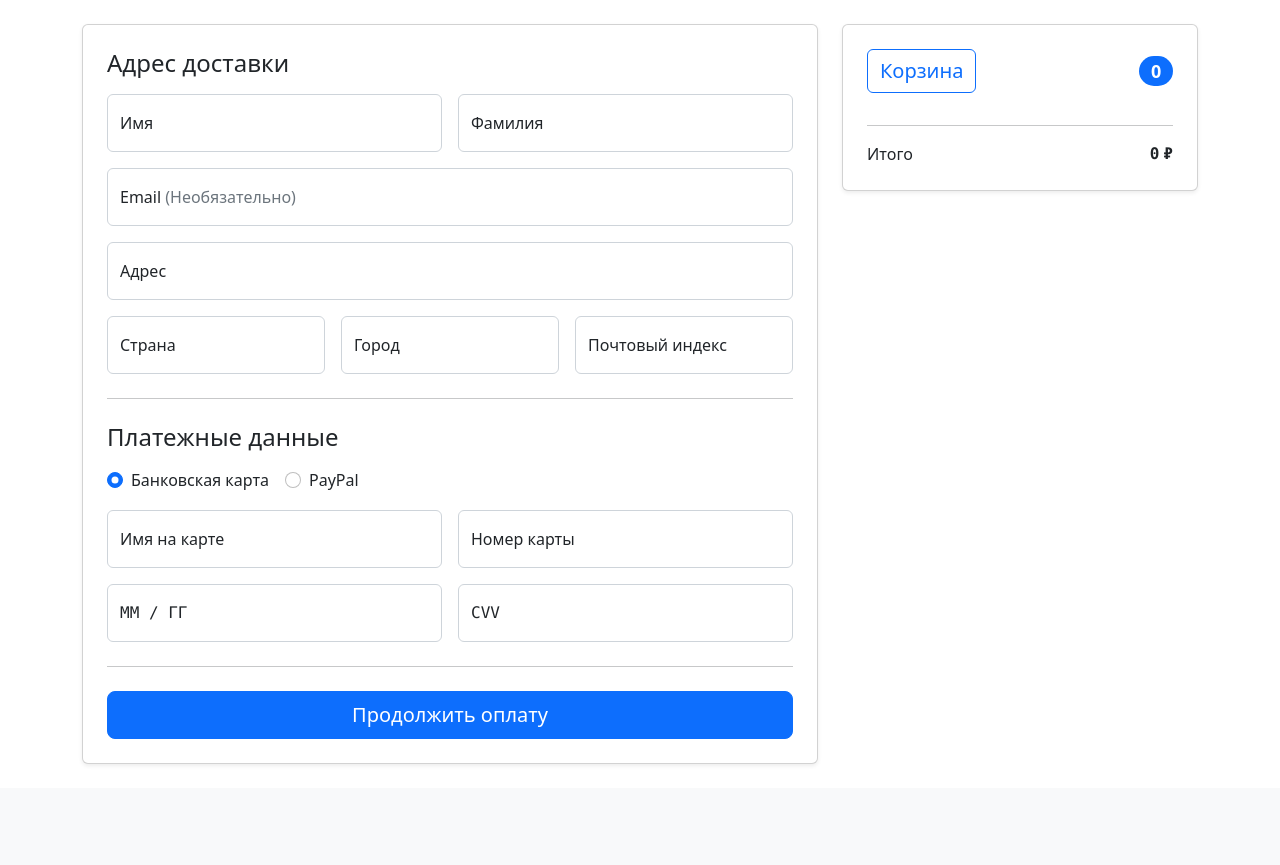
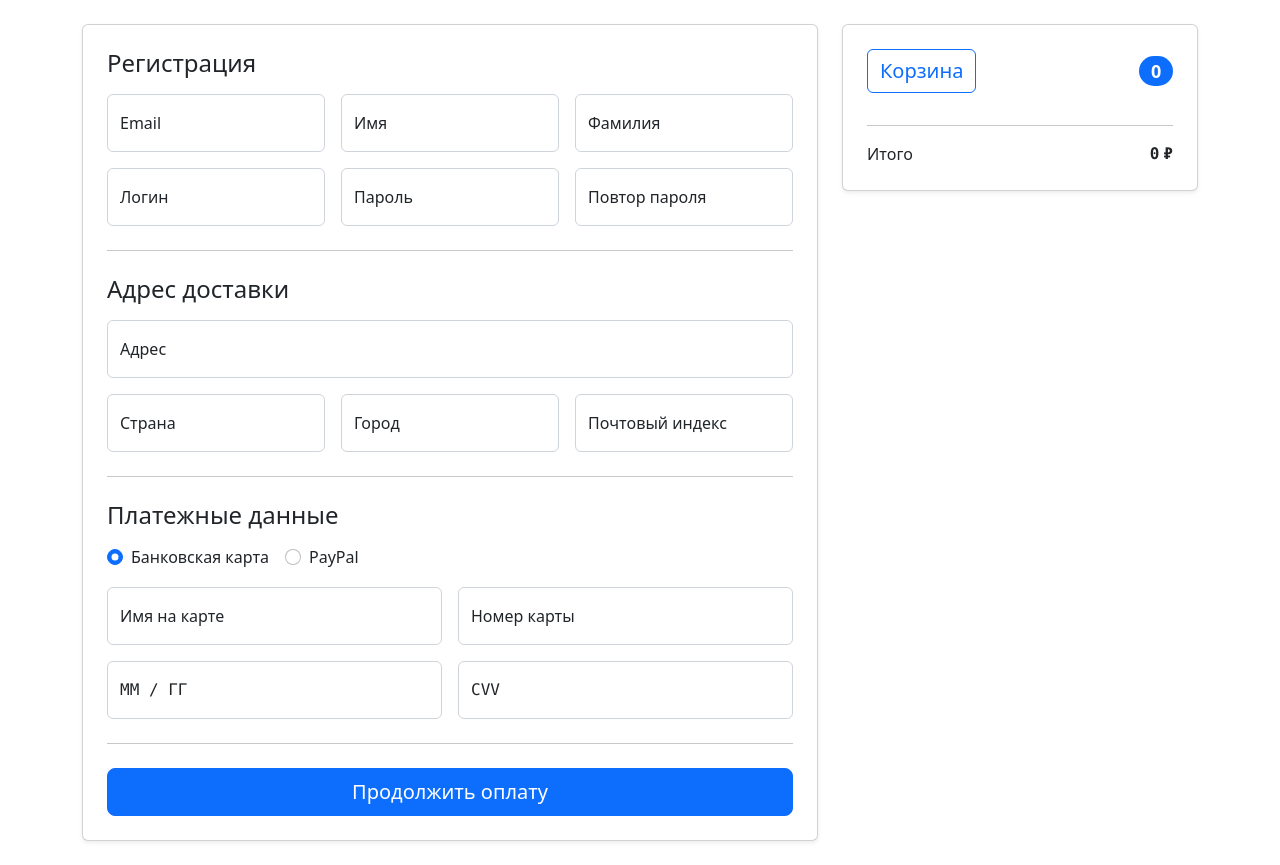
Before and after one commit to steqa/SMAR-ecommerce, a Django app: page /checkout/ in a window 1280 px wide. Shown: the part 56-921 px from the top of the page. Before the commit the page ends 820 px from the top, so only its background shows below. Run offline with Django 4.2, Linux system fonts and the light colour scheme.

Commit message:
Добавлено: валидация полей регистрации при размещении заказа гостем

```diff
--- a/static/js/checkout.js
+++ b/static/js/checkout.js
@@ -1,19 +1,22 @@
-console.log(totalOrderPrice)
+const paymentBtn = document.getElementById('paymentBtn')
+const checkoutForm = document.getElementById('checkoutForm')
+const formFields = document.querySelectorAll('.form-control')
 
-const paymentBtn = document.getElementById('paymentBtn')
-const shippingForm = document.getElementById('shippingForm')
-console.log(paymentBtn)
-
-paymentBtn.addEventListener('click', function (e) {
+paymentBtn.addEventListener('click', function (element) {
+    element.preventDefault()
     submitFormData()
 })
 
 function submitFormData() {
-    console.log('Payment btn clicked')
+    const userInfo = {
+        'email': null,
+        'first_name': null,
+        'last_name': null,
+        'username': null,
+        'password1': null,
+        'password2': null,
+    }
     const shippingInfo = {
-        'firstName': null,
-        'lastName': null,
-        'email': null,
         'address': null,
         'city': null,
         'country': null,
@@ -21,14 +24,19 @@ function submitFormData() {
         'totalOrderPrice': totalOrderPrice,
     }
 
-    shippingInfo.firstName = shippingForm.firstName.value
-    shippingInfo.lastName = shippingForm.lastName.value
-    shippingInfo.email = shippingForm.email.value
-    shippingInfo.address = shippingForm.address.value
-    shippingInfo.city = shippingForm.city.value
-    shippingInfo.country = shippingForm.country.value
-    shippingInfo.postcode = shippingForm.postcode.value
+    userInfo.email = checkoutForm.email.value
+    userInfo.first_name = checkoutForm.first_name.value
+    userInfo.last_name = checkoutForm.last_name.value
+    if (user == 'AnonymousUser') {
+        userInfo.username = checkoutForm.username.value
+        userInfo.password1 = checkoutForm.password1.value
+        userInfo.password2 = checkoutForm.password2.value
+    }
 
+    shippingInfo.address = checkoutForm.address.value
+    shippingInfo.city = checkoutForm.city.value
+    shippingInfo.country = checkoutForm.country.value
+    shippingInfo.postcode = checkoutForm.postcode.value
 
     const url = '/place-order/'
 
@@ -39,7 +47,8 @@ function submitFormData() {
             'X-CSRFToken': csrftoken,
         },
         body: JSON.stringify({
-            shippingInfo
+            'userInfo': userInfo,
+            'shippingInfo': shippingInfo,
         }),
     })
 
@@ -48,14 +57,27 @@ function submitFormData() {
         })
 
         .then((data) => {
-            console.log('Success:', data)
-            alert('Payment complete!')
+            // alert('Payment complete!')
+            formFields.forEach((element) => {
+                invalidFeedbackBlock = element.closest('.form-floating').querySelector('.invalid-feedback')
+
+                if (data['error_fields'].includes(element.getAttribute('name'))) {
+                    element.classList.remove('is-valid')
+                    element.classList.add('is-invalid')
+                    invalidFeedbackBlock.textContent = data['errors'][element.getAttribute('name')]
+                } else if (data['success_fields'].includes(element.getAttribute('name'))) {
+                    element.classList.remove('is-invalid')
+                    element.classList.add('is-valid')
+                    invalidFeedbackBlock.textContent = ''
+                }
+            })
+
             if (user == 'AnonymousUser') {
                 cart = {}
                 document.cookie = 'cart=' + JSON.stringify(cart) + ';domain=;path=/'
-                window.location.replace(storeUrl)
+                // window.location.replace(storeUrl)
             } else {
-                window.location.replace(storeUrl)
+                // window.location.replace(storeUrl)
             }
         })
 }
--- a/store/templates/store/checkout.html
+++ b/store/templates/store/checkout.html
@@ -11,60 +11,92 @@
 {% block content %}
 <div class="row gx-4 my-4">
 
-    <div class="col-xl-4 col-12 order-xl-last mb-4">
+    <div class="col-xl-8 col-12">
         <div class="card shadow-sm p-4">
-            <h4 class="d-flex justify-content-between align-items-center mb-3">
-                <a href="{% url 'cart' %}" class="btn btn-outline-primary fs-5">Корзина</a>
-                <span class="badge bg-primary rounded-pill">{{ order.get_total_order_quantity }}</span>
-            </h4>
-            <hr>
-            {% for item in order_items %}
-            <div class="row align-items-center">
-                <div class="col-8 d-flex align-items-center">
-                    <img src="{{ item.product.image.url }}" class="rounded-1" style="height: 50px;" alt="...">
-                    <h6 class="m-0 ms-2">{{ item.product.name }}</h6>
-                </div>
-                <div class="col-4 text-end">
-                    <p class="m-0 text-secondary text-end">x{{ item.quantity }}</p>
-                    <p class="m-0 font-monospace fw-semibold">{{ item.product.price|floatformat:"-2g" }}<span class="ms-1">₽</span></p>
+            <form id="checkoutForm">
+                {% if request.user.is_authenticated == False %}
+                <h4 class="mb-3">Регистрация</h4>
+                <div class="row g-3">
+                    <div class="col-sm-4">
+                        <div class="form-floating">
+                            <input type="email" class="form-control" name="email" placeholder="Email">
+                            <label>Email</label>
+                            <div class="invalid-feedback"></div>
                         </div>
                     </div>
-            <hr>
-            {% endfor %}
-            <div class="d-flex justify-content-between">
-                <span>Итого</span>
-                <p class="m-0 font-monospace fw-semibold">{{ order.get_total_order_price|floatformat:"-2g" }}<span class="ms-1">₽</span></p>
+
+                    <div class="col-sm-4">
+                        <div class="form-floating">
+                            <input type="text" class="form-control" name="first_name" placeholder="Имя">
+                            <label>Имя</label>
+                            <div class="invalid-feedback"></div>
+                        </div>
+                    </div>
+
+                    <div class="col-sm-4">
+                        <div class="form-floating">
+                            <input type="text" class="form-control" name="last_name" placeholder="Фамилия">
+                            <label>Фамилия</label>
+                            <div class="invalid-feedback"></div>
+                        </div>
+                    </div>
+
+                    <div class="col-sm-4">
+                        <div class="form-floating">
+                            <input type="username" class="form-control" name="username" placeholder="Логин">
+                            <label>Логин</label>
+                            <div class="invalid-feedback"></div>
+                        </div>
+                    </div>
+
+                    <div class="col-sm-4">
+                        <div class="form-floating">
+                            <input type="password" class="form-control" name="password1" placeholder="Пароль">
+                            <label>Пароль</label>
+                            <div class="invalid-feedback"></div>
+                        </div>
+                    </div>
+
+                    <div class="col-sm-4">
+                        <div class="form-floating">
+                            <input type="password" class="form-control" name="password2" placeholder="Повтор пароля">
+                            <label>Повтор пароля</label>
+                            <div class="invalid-feedback"></div>
                         </div>
                     </div>
                 </div>
 
-    <div class="col-xl-8 col-12">
-        <div class="card shadow-sm p-4">
+                <hr class="my-4">
+                {% endif %}
+
                 <h4 class="mb-3">Адрес доставки</h4>
 
-            <form id="shippingForm">
                 <div class="row g-3">
-
+                    {% if user.is_authenticated %}
                     <div class="col-sm-6">
                         <div class="form-floating">
-                            <input type="text" class="form-control" name="firstName" placeholder="Имя" value="{{ first_name }}">
+                            <input type="text" class="form-control" name="first_name" placeholder="Имя"
+                                value="{{ first_name }}" disabled>
                             <label>Имя</label>
                         </div>
                     </div>
 
                     <div class="col-sm-6">
                         <div class="form-floating">
-                            <input type="text" class="form-control" name="lastName" placeholder="Фамилия" value="{{ last_name }}">
+                            <input type="text" class="form-control" name="last_name" placeholder="Фамилия"
+                                value="{{ last_name }}" disabled>
                             <label>Фамилия</label>
                         </div>
                     </div>
 
                     <div class="col-12">
                         <div class="form-floating">
-                            <input type="email" class="form-control" name="email" placeholder="Необязательно" value="{{ email }}">
-                            <label>Email <span class="text-muted">(Необязательно)</span></label>
+                            <input type="email" class="form-control" name="email" placeholder="Email"
+                                value="{{ email }}" disabled>
+                            <label>Email</label>
                         </div>
                     </div>
+                    {% endif %}
 
                     <div class="col-12">
                         <div class="form-floating">
@@ -102,11 +134,11 @@
                 <div class="row my-3">
                     <div class="d-flex">
                         <div class="form-check me-3">
-                            <input type="radio" class="form-check-input" name="bankCard" id="paymentMethod1" checked>
+                            <input type="radio" class="form-check-input" name="bank_card" id="paymentMethod1" checked>
                             <label class="form-check-label" for="paymentMethod1">Банковская карта</label>
                         </div>
                         <div class="form-check">
-                            <input type="radio" class="form-check-input" name="payPal" id="paymentMethod2">
+                            <input type="radio" class="form-check-input" name="paypal" id="paymentMethod2">
                             <label class="form-check-label" for="paymentMethod2">PayPal</label>
                         </div>
                     </div>
@@ -115,28 +147,28 @@
                 <div class="row g-3">
                     <div class="col-md-6">
                         <div class="form-floating">
-                            <input type="text" class="form-control" name="cardName" placeholder="Имя на карте">
+                            <input type="text" class="form-control" name="card_name" placeholder="Имя на карте">
                             <label>Имя на карте</label>
                         </div>
                     </div>
 
                     <div class="col-md-6">
                         <div class="form-floating">
-                            <input type="text" class="form-control" name="cardNumber" placeholder="Номер карты">
+                            <input type="text" class="form-control" name="card_number" placeholder="Номер карты">
                             <label>Номер карты</label>
                         </div>
                     </div>
 
                     <div class="col-sm-6">
                         <div class="form-floating">
-                            <input type="text" class="form-control" name="cardDate" placeholder="ММ / ГГ">
+                            <input type="text" class="form-control" name="card_date" placeholder="ММ / ГГ">
                             <label class="font-monospace">ММ / ГГ</label>
                         </div>
                     </div>
 
                     <div class="col-sm-6">
                         <div class="form-floating">
-                            <input type="text" class="form-control" name="cardCVV" placeholder="CVV">
+                            <input type="text" class="form-control" name="card_CVV" placeholder="CVV">
                             <label class="font-monospace">CVV</label>
                         </div>
                     </div>
@@ -144,8 +176,37 @@
 
                 <hr class="my-4">
 
-                <button class="w-100 btn btn-primary btn-lg" type="submit" id="paymentBtn">Продолжить оплату</button>
+                <button class="w-100 btn btn-primary btn-lg" id="paymentBtn">Продолжить оплату</button>
             </form>
+        </div>
+    </div>
+
+    <div class="col-xl-4 col-12 order-xl-last order-first mb-4">
+        <div class="card shadow-sm p-4">
+            <h4 class="d-flex justify-content-between align-items-center mb-3">
+                <a href="{% url 'cart' %}" class="btn btn-outline-primary fs-5">Корзина</a>
+                <span class="badge bg-primary rounded-pill">{{ order.get_total_order_quantity }}</span>
+            </h4>
+            <hr>
+            {% for item in order_items %}
+            <div class="row align-items-center">
+                <div class="col-8 d-flex align-items-center">
+                    <img src="{{ item.product.image.url }}" class="rounded-1" style="height: 50px;" alt="...">
+                    <h6 class="m-0 ms-2">{{ item.product.name }}</h6>
+                </div>
+                <div class="col-4 text-end">
+                    <p class="m-0 text-secondary text-end">x{{ item.quantity }}</p>
+                    <p class="m-0 font-monospace fw-semibold">{{ item.product.price|floatformat:"-2g" }}<span
+                            class="ms-1">₽</span></p>
+                </div>
+            </div>
+            <hr>
+            {% endfor %}
+            <div class="d-flex justify-content-between">
+                <span>Итого</span>
+                <p class="m-0 font-monospace fw-semibold">{{ order.get_total_order_price|floatformat:"-2g" }}<span
+                        class="ms-1">₽</span></p>
+            </div>
         </div>
     </div>
 
--- a/store/views.py
+++ b/store/views.py
@@ -1,10 +1,13 @@
 import json
 import datetime
+from urllib.parse import urlencode
+from django.http import QueryDict
 from django.http.response import JsonResponse
 from django.template.defaultfilters import floatformat
 from django.shortcuts import render
 from .models import Product, Order, OrderItem, ShippingAddress
 from .utils import cookie_cart_data, cart_data
+from .forms import CustomUserCreationForm
 
 
 def store(request):
@@ -121,7 +124,31 @@ def place_order(request):
 
         order.save()
     else:
-        data_cart = cookie_cart_data(request)
+        errors = {}
+        fields = ['email', 'first_name', 'last_name', 'username', 'password1', 'password2']
+        error_fields = []
+        success_fields = []
+        data_form = {}
+        data_form['email'] = data['userInfo']['email']
+        data_form['first_name'] = data['userInfo']['first_name']
+        data_form['last_name'] = data['userInfo']['last_name']
+        data_form['username'] = data['userInfo']['username']
+        data_form['password1'] = data['userInfo']['password1']
+        data_form['password2'] = data['userInfo']['password2']
+        user_creation_form = CustomUserCreationForm(QueryDict(urlencode(data_form)))
+        if user_creation_form.is_valid():
+            print('TRUE')
+        else:
+            for field in user_creation_form.errors:
+                errors[field] = user_creation_form.errors[field].as_text().strip('* ')
+                error_fields.append(field)
 
+            for f in fields:
+                if f not in error_fields:
+                    success_fields.append(f)
 
-    return JsonResponse('Payment complete!', safe=False)
+    return JsonResponse({
+        'errors': errors,
+        'error_fields': error_fields,
+        'success_fields': success_fields,
+    }, safe=False)
```
Also changed, not shown: store/forms.py (added, +14 -0 lines), db.sqlite3, ecommerce/settings.py (line endings or trailing spaces). Lines whose indentation alone changed are shown as unchanged.
